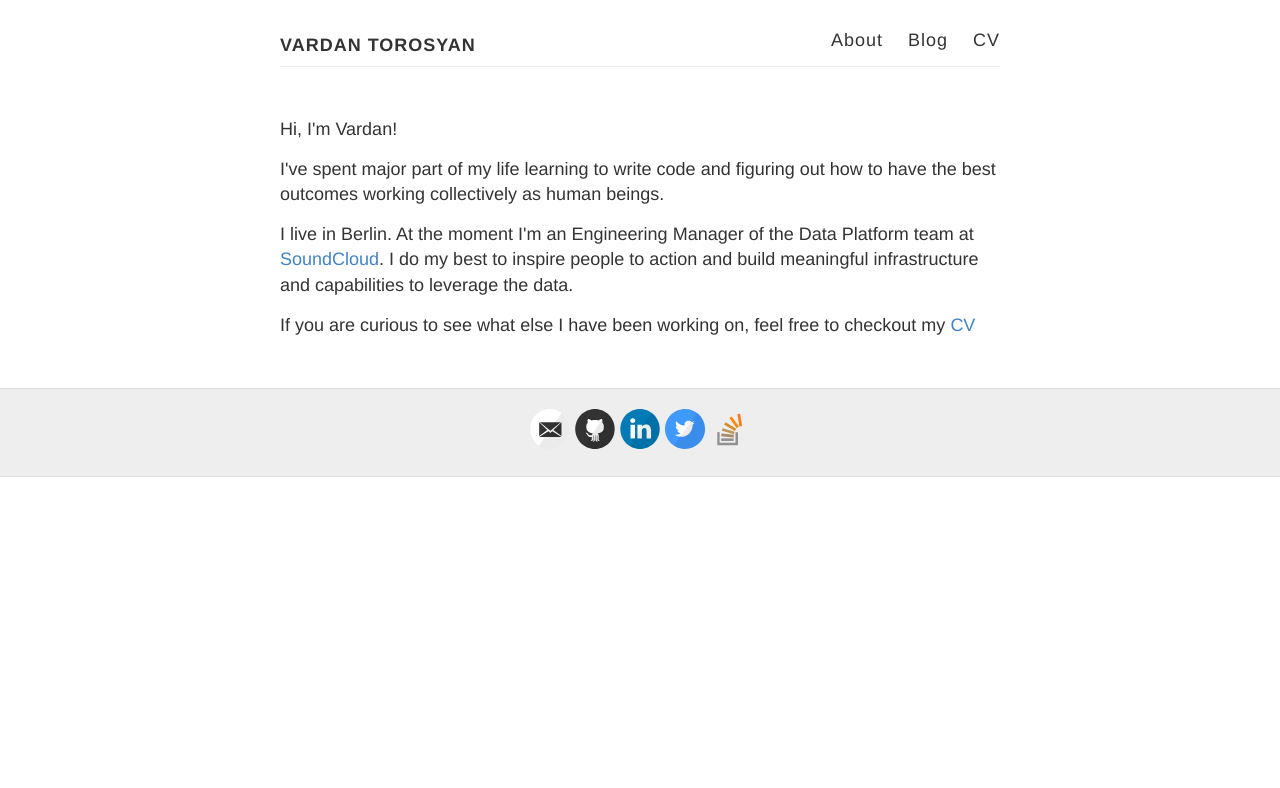
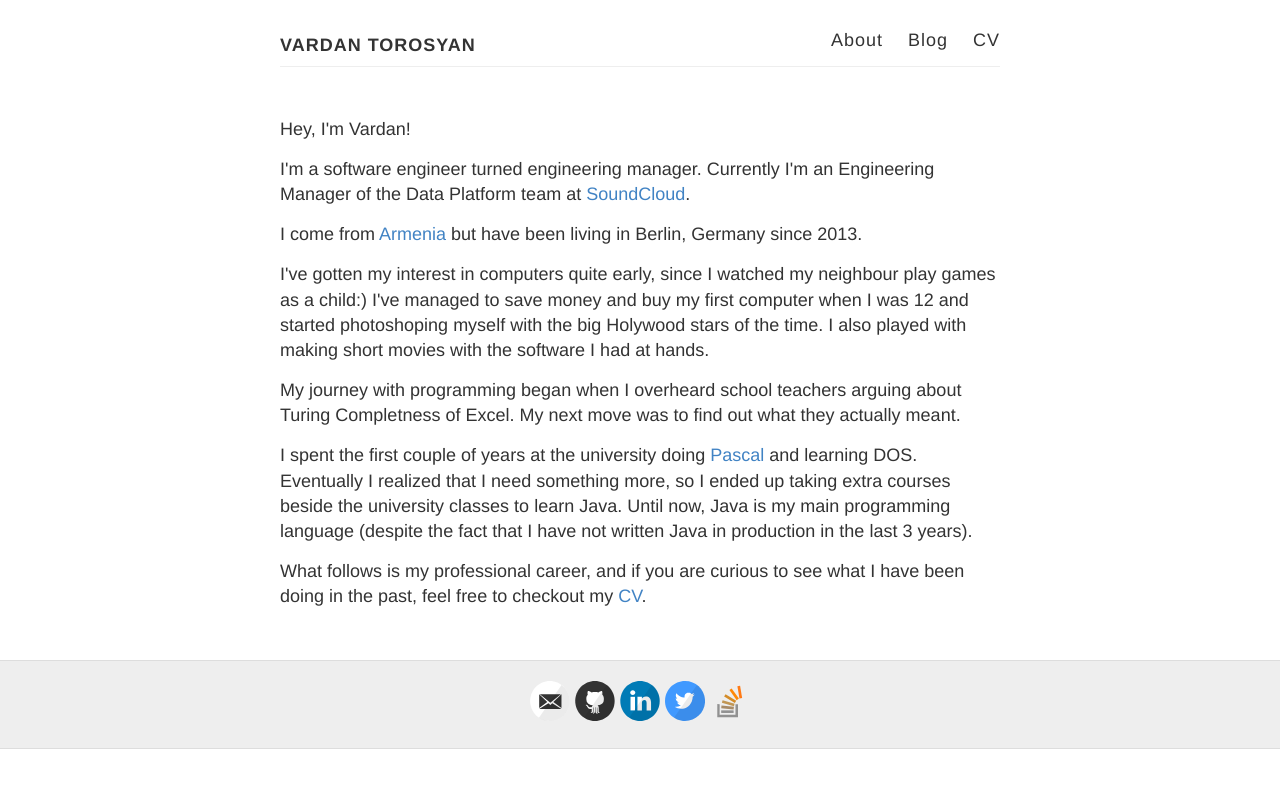
Before and after one commit to vtorosyan/vtorosyan.github.io, a Jekyll site: the page built from about.html, in a window 1280 px wide. Shown: the top 788 px of the page. Built offline with Jekyll 4.4.1, drawn with Linux system fonts in a browser that asks for light colours.

Commit message:
Update about page

```diff
--- a/about.html
+++ b/about.html
@@ -3,11 +3,17 @@ layout: default
 permalink: /about
 ---
 
+<p>Hey, I'm Vardan!</p>
 
-<p>Hi, I'm Vardan!</p>
+<p>I'm a software engineer turned engineering manager. Currently I'm an Engineering Manager of the Data Platform team at <a href="https://soundcloud.com" target="_blank">SoundCloud</a>.</p>
 
-<p>I've spent major part of my life learning to write code and figuring out how to have the best outcomes working collectively as human beings.</p>
+<p>I come from <a href="https://en.wikipedia.org/wiki/Armenia" target="_blank">Armenia</a> but have been living in Berlin, Germany since 2013.
 
-<p>I live in Berlin. At the moment I'm an Engineering Manager of the Data Platform team at <a href="https://soundcloud.com/" target="_blank">SoundCloud</a>. I do my best to inspire people to action and build meaningful infrastructure and capabilities to leverage the data.</p>
+<p>I've gotten my interest in computers quite early, since I watched my neighbour play games as a child:)  I've managed to save money and buy my first computer when I was 12 and started photoshoping myself with the big Holywood stars of the time.
+I also played with making short movies with the software I had at hands.</p>
 
-<p>If you are curious to see what else I have been working on, feel free to checkout my <a href="/vardan_torosyan_cv.pdf">CV</a></p>
+<p>My journey with programming began when I overheard school teachers arguing about Turing Completness of Excel. My next move was to find out what they actually meant.</p>
+
+<p>I spent the first couple of years at the university doing <a href="https://en.wikipedia.org/wiki/Pascal_%28programming_language%29" target="_blank">Pascal</a> and learning DOS. Eventually I realized that I need something more, so I ended up taking extra courses beside the university classes to learn Java. Until now, Java is my main programming language (despite the fact that I have not written Java in production in the last 3 years).</p>
+
+<p>What follows is my professional career, and if you are curious to see what I have been doing in the past, feel free to checkout my <a href="/vardan_torosyan_cv.pdf">CV</a>.</p>
```
Also changed, not shown: 1 other file.
